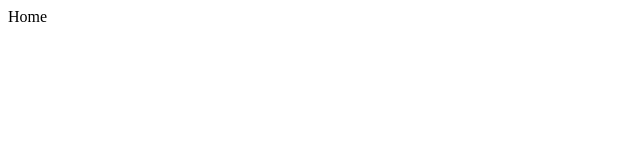
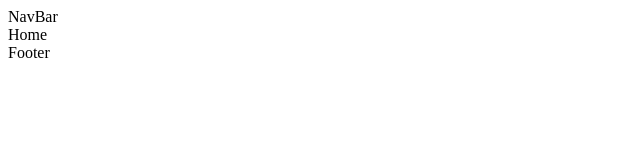
Before and after one commit to veyselguven/ecommerce_lama, a React (Create React App) app in the folder client/: page / in a window 1280 px wide. Shown: the top 160 px of the page, without its empty margins (0-640 px from the left). Built offline with nearby package versions, Linux system fonts and the light colour scheme.

Commit message:
created layout

```diff
--- a/client/src/App.js
+++ b/client/src/App.js
@@ -1,17 +1,38 @@
-import { createBrowserRouter, RouterProvider } from "react-router-dom";
+import { createBrowserRouter, RouterProvider, Outlet } from "react-router-dom";
+import Footer from "./components/Footer/Footer";
+import NavBar from "./components/Navbar/NavBar";
+import Home from "./pages/Home/Home";
+import Product from "./pages/Product/Product";
+import Products from "./pages/Products/Products";
+
+const Layout = () => {
+  return (
+    <div className="app">
+      <NavBar />
+      <Outlet />
+      <Footer />
+    </div>
+  );
+};
 
 const router = createBrowserRouter([
   {
     path: "/",
-    element: <span>Home</span>,
+    element: <Layout />,
+    children: [
+      {
+        path: "/",
+        element: <Home />,
       },
       {
         path: "/products/:id",
-    element: <span>Category</span>,
+        element: <Products />,
       },
       {
         path: "/product/:id",
-    element: <span>Product</span>,
+        element: <Product />,
+      },
+    ],
   },
 ]);
 function App() {
--- /dev/null
+++ b/client/src/components/Footer/Footer.js
@@ -0,0 +1,7 @@
+import React from "react";
+
+const Footer = () => {
+  return <div>Footer</div>;
+};
+
+export default Footer;
--- /dev/null
+++ b/client/src/components/Navbar/NavBar.js
@@ -0,0 +1,7 @@
+import React from "react";
+
+function NavBar() {
+  return <div>NavBar</div>;
+}
+
+export default NavBar;
--- a/client/src/pages/Home/Home.js
+++ b/client/src/pages/Home/Home.js
@@ -0,0 +1,7 @@
+import React from "react";
+
+function Home() {
+  return <div>Home</div>;
+}
+
+export default Home;
--- a/client/src/pages/Product/Product.js
+++ b/client/src/pages/Product/Product.js
@@ -0,0 +1,7 @@
+import React from "react";
+
+function Product() {
+  return <div>Product</div>;
+}
+
+export default Product;
--- a/client/src/pages/Products/Products.js
+++ b/client/src/pages/Products/Products.js
@@ -0,0 +1,7 @@
+import React from "react";
+
+function Products() {
+  return <div>Products</div>;
+}
+
+export default Products;
```
Lines whose indentation alone changed are shown as unchanged.
